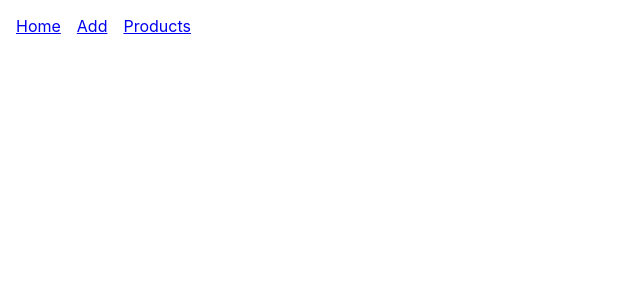
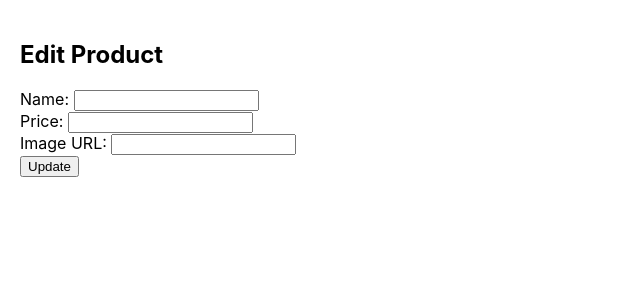
Before and after one commit to Mahesh1325/PWA-Project, a React (Create React App) app in the folder client/: page /editproduct/1 in a window 1280 px wide. Before the commit this address had no page. Shown: the top 300 px of the page, without its empty margins (0-640 px from the left). Built offline with nearby package versions, Linux system fonts and the light colour scheme; no server answers.

Commit message:
pages updated

```diff
--- a/client/src/App.jsx
+++ b/client/src/App.jsx
@@ -1,71 +1,19 @@
-
-import { BrowserRouter, Routes, Route, Link } from "react-router-dom";
-import Home from "./pages/Home";
-import AddProduct from "./pages/AddProduct";
-import Products from "./pages/Products";
-import EditProduct from "./pages/EditProduct";
-import DeleteProduct from "./pages/DeleteProduct";
+import React from 'react';
+import { BrowserRouter as Router, Routes, Route } from 'react-router-dom';
+import Home from './pages/Home';
+import Products from './pages/Products';
+import AddProduct from './pages/AddProduct';
+import EditProduct from './pages/EditProduct';
 
 export default function App() {
   return (
-    <BrowserRouter>
-      <nav style={{ padding: "1rem", display: "flex", gap: "1rem" }}>
-        <Link to="/">Home</Link>
-        <Link to="/add">Add</Link>
-        <Link to="/products">Products</Link>
-      </nav>
-
+    <Router>
       <Routes>
         <Route path="/" element={<Home />} />
-        <Route path="/add" element={<AddProduct />} />
         <Route path="/products" element={<Products />} />
-        <Route path="/edit/:id" element={<EditProduct />} />
-        <Route path="/delete/:id" element={<DeleteProduct />} />
+        <Route path="/addproduct" element={<AddProduct />} />
+        <Route path="/editproduct/:id" element={<EditProduct />} />
       </Routes>
-    </BrowserRouter>
+    </Router>
   );
 }
-
-
-
-
-
-
-
-
-
-
-
-
-
-
-
-
-// import { useEffect, useState } from 'react';
-// import logo from './logo.svg';
-// import './App.css';
-
-
-
-// function App() {
-//   const [data, setData] = useState(null);
-
-//   useEffect(() => {
-//     fetch('http://localhost:5000/api/data')
-//       .then(res => res.json())
-//       .then(json => setData(json));
-//   }, []);
-
-//   return (
-//     <div>
-//       <h1>Backend Data:</h1>
-//       {data ? (
-//         <pre>{JSON.stringify(data, null, 2)}</pre>
-//       ) : (
-//         <p>Loading...</p>
-//       )}
-//     </div>
-//   );
-// }
-
-// export default App;
--- a/client/src/pages/AddProduct.jsx
+++ b/client/src/pages/AddProduct.jsx
@@ -1,3 +1,37 @@
+import React, { useState } from 'react';
+import { addProduct } from '../api';
+import { useNavigate } from 'react-router-dom';
+
 export default function AddProduct() {
-  return <h2>Add Product Page</h2>;
+  const [name, setName] = useState('');
+  const [price, setPrice] = useState('');
+  const [image, setImage] = useState('');
+  const navigate = useNavigate();
+
+  const handleSubmit = async (e) => {
+    e.preventDefault();
+    await addProduct({ name, price, image });
+    navigate('/products');
+  };
+
+  return (
+    <div style={{ padding: 20 }}>
+      <h2>Add Product</h2>
+      <form onSubmit={handleSubmit}>
+        <div>
+          <label>Name: </label>
+          <input value={name} onChange={e => setName(e.target.value)} required />
+        </div>
+        <div>
+          <label>Price: </label>
+          <input type="number" value={price} onChange={e => setPrice(e.target.value)} required />
+        </div>
+        <div>
+          <label>Image URL: </label>
+          <input value={image} onChange={e => setImage(e.target.value)} />
+        </div>
+        <button type="submit">Add</button>
+      </form>
+    </div>
+  );
 }
--- a/client/src/pages/EditProduct.jsx
+++ b/client/src/pages/EditProduct.jsx
@@ -0,0 +1,51 @@
+import React, { useState, useEffect } from 'react';
+import { getProducts, updateProduct } from '../api';
+import { useNavigate, useParams } from 'react-router-dom';
+
+export default function EditProduct() {
+  const { id } = useParams();
+  const [name, setName] = useState('');
+  const [price, setPrice] = useState('');
+  const [image, setImage] = useState('');
+  const navigate = useNavigate();
+
+  useEffect(() => {
+    const fetchProduct = async () => {
+      const res = await getProducts();
+      const prod = res.data.find(p => p._id === id);
+      if (prod) {
+        setName(prod.name);
+        setPrice(prod.price);
+        setImage(prod.image);
+      }
+    };
+    fetchProduct();
+  }, [id]);
+
+  const handleSubmit = async (e) => {
+    e.preventDefault();
+    await updateProduct(id, { name, price, image });
+    navigate('/products');
+  };
+
+  return (
+    <div style={{ padding: 20 }}>
+      <h2>Edit Product</h2>
+      <form onSubmit={handleSubmit}>
+        <div>
+          <label>Name: </label>
+          <input value={name} onChange={e => setName(e.target.value)} required />
+        </div>
+        <div>
+          <label>Price: </label>
+          <input type="number" value={price} onChange={e => setPrice(e.target.value)} required />
+        </div>
+        <div>
+          <label>Image URL: </label>
+          <input value={image} onChange={e => setImage(e.target.value)} />
+        </div>
+        <button type="submit">Update</button>
+      </form>
+    </div>
+  );
+}
--- a/client/src/pages/Products.jsx
+++ b/client/src/pages/Products.jsx
@@ -0,0 +1,52 @@
+import React, { useEffect, useState } from 'react';
+import { getProducts, deleteProduct } from '../api';
+import { useNavigate, Link } from 'react-router-dom';
+
+export default function Products() {
+  const [products, setProducts] = useState([]);
+  const navigate = useNavigate();
+
+  const fetchProducts = async () => {
+    const res = await getProducts();
+    setProducts(res.data);
+  };
+
+  useEffect(() => {
+    fetchProducts();
+  }, []);
+
+  const handleDelete = async (id) => {
+    await deleteProduct(id);
+    fetchProducts(); // refresh list
+  };
+
+  return (
+    <div style={{ padding: 20 }}>
+      <h2>All Products</h2>
+      <button onClick={() => navigate('/addproduct')}>Add Product</button>
+      <table border="1" cellPadding="10" style={{ marginTop: 20 }}>
+        <thead>
+          <tr>
+            <th>Name</th>
+            <th>Price</th>
+            <th>Image</th>
+            <th>Actions</th>
+          </tr>
+        </thead>
+        <tbody>
+          {products.map(p => (
+            <tr key={p._id}>
+              <td>{p.name}</td>
+              <td>{p.price}</td>
+              <td>{p.image}</td>
+              <td>
+                <button onClick={() => navigate(`/editproduct/${p._id}`)}>Edit</button>
+                <button onClick={() => handleDelete(p._id)}>Delete</button>
+              </td>
+            </tr>
+          ))}
+        </tbody>
+      </table>
+    </div>
+  );
+}
```
Also changed, not shown: client/src/pages/Home.jsx (line endings or trailing spaces).
